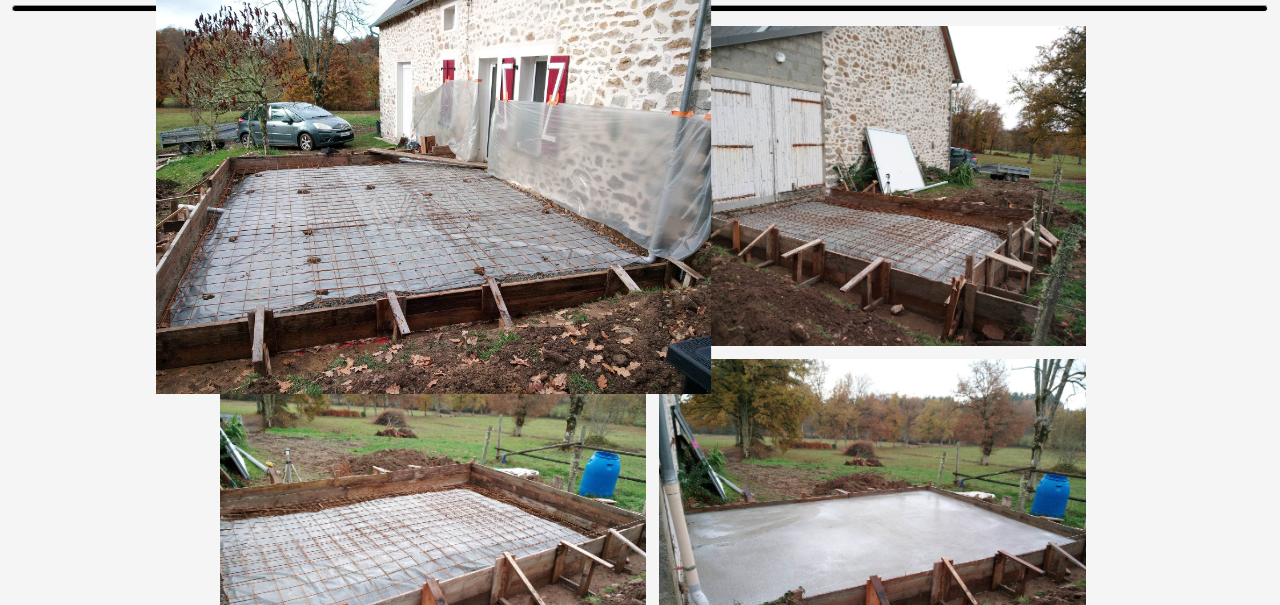
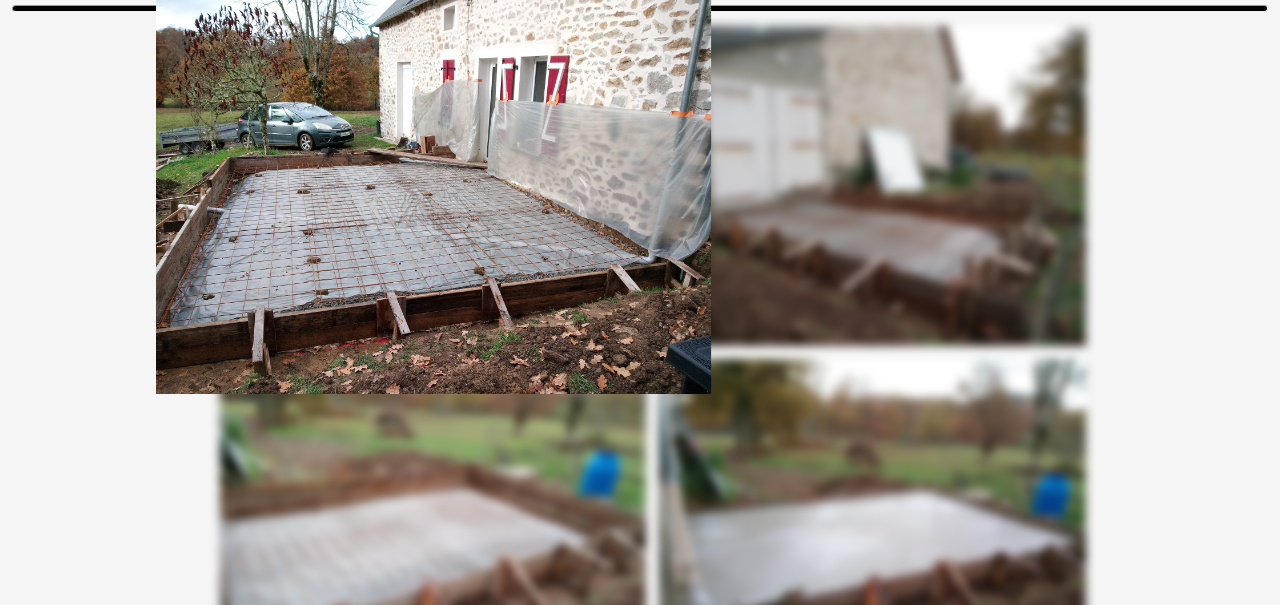
Before and after one commit to Nuno-Moreira-Ribeiro/NAMRWebSite, a plain HTML site: page realisation.html in a window 1280 px wide. In both pictures the pointer is over the picture 433 px from the left and 381 px from the top of the page. Shown: the part 195-800 px from the top of the page. Drawn offline with nearby package versions, Linux system fonts and the light colour scheme.

Commit message:
Image non survolé en flou

```diff
--- a/realisation.css
+++ b/realisation.css
@@ -55,3 +55,21 @@
 .click-to-zoom:hover {
     transform: scale(1.3);
 }
+
+.IMG img {
+    margin: 0.5%;
+    height: 40vh;
+    transition: filter 0.3s;
+    /* Ajoutez une transition pour une animation en douceur */
+}
+
+.IMG:hover img {
+    filter: blur(5px);
+    /* Applique un flou aux autres images lorsqu'un conteneur IMG est survolé */
+}
+
+.IMG img:hover {
+    filter: blur(0);
+    z-index: 1000;
+    /* Supprime le flou de l'image survolée */
+}
```
